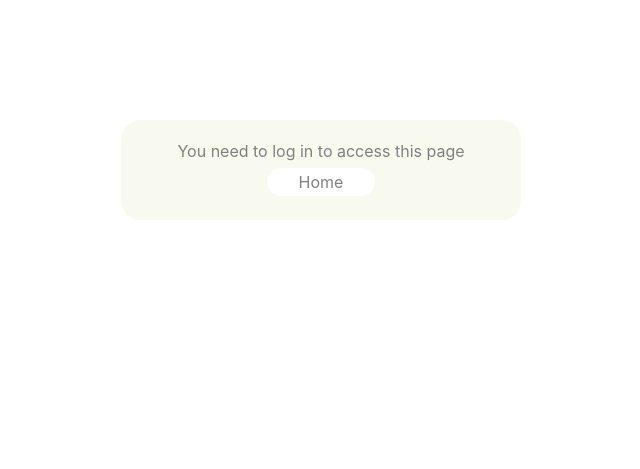
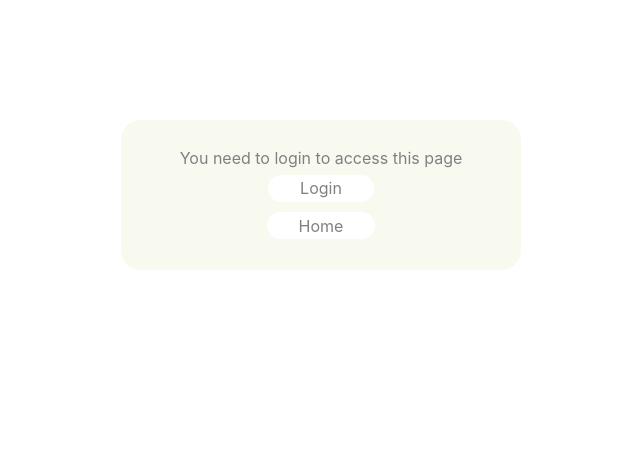
Before and after one commit to hce93/CoffeeApp, a Django app: page /profile/1 in a window 1280 px wide. Shown: the part 50-519 px from the top of the page, without its empty margins (319-959 px from the left). Run offline with Django 4.2, Linux system fonts and the light colour scheme; some libraries are stand-ins or nearby versions.

Commit message:
8/8 second commit

```diff
--- a/app/static/styles.css
+++ b/app/static/styles.css
@@ -254,7 +254,7 @@ p, a{
         font-family: 'Font Awesome 6 Free';
         color: gray;
         margin:0 auto;
-        padding: 15px 0 15px 2.5vw;
+        padding: 15px 0 0 2.5vw;
         display: flex;
         flex-direction: row;
         width:min(95vw, 2000px)
@@ -1106,7 +1106,7 @@ textarea{
     background-color: rgb(248, 250, 240);
     width: 400px;
     border-radius: 20px;
-    height: 100px;
+    height: 150px;
     align-self: center;
 }
 .fail-message-holder>button{
--- a/app/templates/fail.html
+++ b/app/templates/fail.html
@@ -5,6 +5,7 @@
 {% block content %}
     <div class="fail-message-holder">
         <p>{{msg}}</p>
+        <button><a href="{% url 'login' %}">Login</a></button>
         <button><a href="{% url 'home' %}">Home</a></button>
     </div>
 
--- a/app/templates/profile.html
+++ b/app/templates/profile.html
@@ -45,7 +45,7 @@
         {% endif %}
     {% endif %}
     {% if user_reviews %}
-        <h4 class="sub-heading">{% if edit_access %}Your{% else %}{{username}}'s{% endif %} Reviews<a class="material-symbols-outlined no-hover" href="{% url 'user_reviews' %}">arrow_forward</a></h4>
+        <h4 class="sub-heading">{% if edit_access %}Your{% else %}{{username}}'s{% endif %} Reviews<a class="material-symbols-outlined no-hover" href="{% url 'user_reviews' %}?user={{username}}">arrow_forward</a></h4>
         <div class="recent-review-div">
             {% for item in user_reviews %}
                 {% include 'review_template.html' with author=item.author review=item.review comment_count=item.comment_count home=True title=item.title roaster=item.roaster like_count=item.like_count is_liked=item.is_liked%}
--- a/app/templates/review_template.html
+++ b/app/templates/review_template.html
@@ -5,7 +5,7 @@
 
     <p class="review-author"><span class="key">User</span>: {{author}}</p>
 
-    <a href="{% url 'review' review.id %}" title="View review" class="no-hover">
+    <a {% if not review_page %}href="{% url 'review' review.id %}"{% endif %} title="View review" class="no-hover">
         {% if review_page %}
             <div class="review-content content left">{{review.content|linebreaks}}</div>
         {% else %}
--- a/app/templates/user_reviews.html
+++ b/app/templates/user_reviews.html
@@ -33,7 +33,7 @@
             {% include 'review_template.html' with author=item.author review=item.review comment_count=item.comment_count home=True title=item.title roaster=item.roaster like_count=item.like_count is_liked=item.is_liked %}
         {% endfor %}
         {% else %}
-            <p>You have no reviews</p>
+            <p>No reviews returned</p>
         {% endif %}
     </div>
 
--- a/app/views.py
+++ b/app/views.py
@@ -262,7 +262,7 @@ def user_profile(request, slug):
         return render(request, 'profile.html', context)
     else:
         context={
-            "msg":"You need to log in to access this page"
+            "msg":"You need to login to access this page"
         }
         return render(request, 'fail.html', context)
 
@@ -974,42 +974,52 @@ def review(request, id):
     return render(request, 'single_review.html', context)
 
 def user_reviews(request):
-    search_query= request.GET.get('search') if request.GET.get('search') else ""
-    # reviews = Review.objects.filter(author_id=request.user.id)
-    reviews = Review.objects.filter(
-        Q(author_id=request.user.id) & Q(coffee_slug__icontains=search_query)
-    )
-    reviews_updated=generate_review_info(reviews, User.objects.get(username=request.user))
+    if request.user.is_authenticated:
+        search_query= request.GET.get('search') if request.GET.get('search') else ""
+        # reviews = Review.objects.filter(author_id=request.user.id)
+        try:
+            author= User.objects.get(username=request.GET.get('user')) if request.GET.get('user') else request.user
+            reviews = Review.objects.filter(
+                Q(author_id=author.id) & Q(coffee_slug__icontains=search_query)
+            )
+            reviews_updated=generate_review_info(reviews, User.objects.get(username=request.user))
+        except User.DoesNotExist:
+            reviews_updated=[]
 
-    # sort order according to what the user has selected
-    sort_request = request.GET.get('sort', default='rating_desc')
-    sort_query = re.sub('_asc|_desc','',sort_request)
-    sort_rule = bool(re.search('desc',sort_request))
+        # sort order according to what the user has selected
+        sort_request = request.GET.get('sort', default='rating_desc')
+        sort_query = re.sub('_asc|_desc','',sort_request)
+        sort_rule = bool(re.search('desc',sort_request))
 
-    def sort_function(element, sort_by):
+        def sort_function(element, sort_by):
+            try:
+                return element[sort_by]
+            except KeyError:
+                try:
+                    return getattr(element['review'],sort_by)
+                except AttributeError:
+                    return element[sort_by]
+        sort = partial(sort_function, sort_by=sort_query)
+        sorted_coffees=sorted(reviews_updated, key=sort, reverse=sort_rule)
+        per_page = request.GET.get('per_page') if request.GET.get('per_page') else 5
+        paginator=Paginator(sorted_coffees, per_page=per_page)
+        page = request.GET.get('page', default=1)
         try:
-            return element[sort_by]
-        except KeyError:
-            try:
-                return getattr(element['review'],sort_by)
-            except AttributeError:
-                return element[sort_by]
-    sort = partial(sort_function, sort_by=sort_query)
-    sorted_coffees=sorted(reviews_updated, key=sort, reverse=sort_rule)
-    per_page = request.GET.get('per_page') if request.GET.get('per_page') else 5
-    paginator=Paginator(sorted_coffees, per_page=per_page)
-    page = request.GET.get('page', default=1)
-    try:
-        items = paginator.get_page(number=page)
-    except EmptyPage:
-        items=[]
-    context={
-        "reviews":items,
-        "sort_order":sort_request,
-        "search_query":search_query,
-        "items_per_page":str(per_page)
-    }
-    return render(request, 'user_reviews.html', context)
+            items = paginator.get_page(number=page)
+        except EmptyPage:
+            items=[]
+        context={
+            "reviews":items,
+            "sort_order":sort_request,
+            "search_query":search_query,
+            "items_per_page":str(per_page)
+        }
+        return render(request, 'user_reviews.html', context)
+    else:
+        context={
+            "msg":"You need to login to access this"
+        }
+        return render(request, 'fail.html', context)
 
 def manual(request):
     return render(request, 'manual.html')
```
